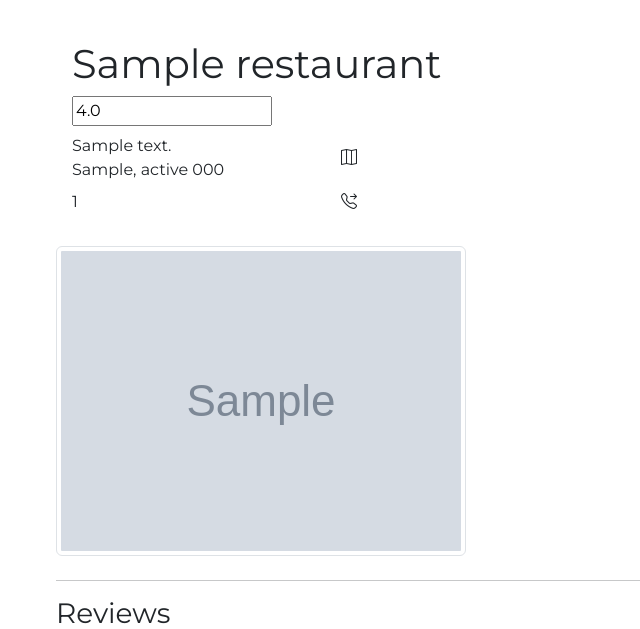
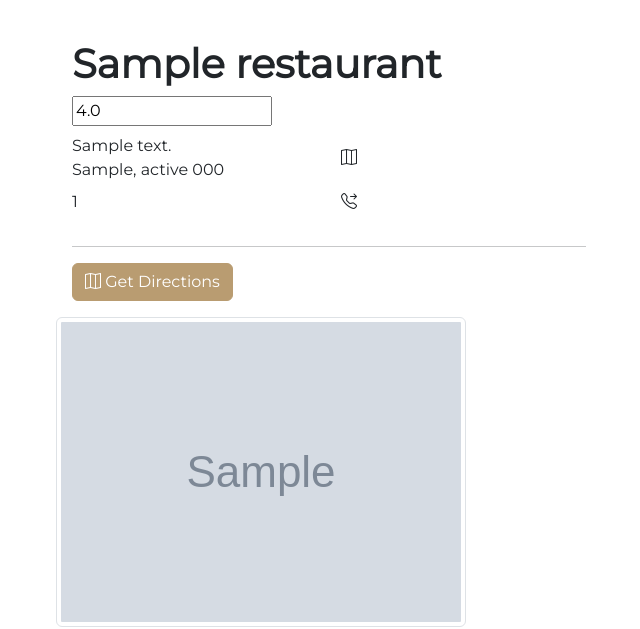
Before and after one commit to ericlwong/foodie-friend, a Flask app: template templates/restaurant_details.html in a window 1280 px wide. Shown: the part 56-685 px from the top of the page, without its empty margins (26-666 px from the left). Run offline with Flask 3, Linux system fonts and the light colour scheme; tables that the repository leaves empty hold one stand-in row (values such as "Sample post"); the template is opened without the code that fills it: values that come from a table or form of the project are taken from there, most other values are stand-ins (such as "Sample title", 1, 10 or a date in 2020); grey boxes marked "Sample" are stand-in pictures; some libraries are stand-ins or nearby versions.

Commit message:
Reorganize buttons & handle display based on user login

```diff
--- a/templates/restaurant_details.html
+++ b/templates/restaurant_details.html
@@ -19,7 +19,7 @@
       <div class="card border-0">
         <div class="card-body">
           <div class="card-title mb-0">
-            <h1>{{ restaurant.name }}</h1>
+            <h1 class="fw-bold">{{ restaurant.name }}</h1>
             <input type="text" class="rating rating-loading mb-2" data-display-only="true" data-show-clear="false" data-show-caption="false" data-size="sm" value="{{ restaurant.rating }}">
           </div>
           <div class="row mb-2">
@@ -54,25 +54,26 @@
 
           {% endif %}
 
-          {% if "user" in session %}
             <hr>
             <div class="d-flex">
+            {% if "user" in session %}
               <form class="me-3" action="/write-review">
                 <button type="submit" class="btn btn-primary" name="restaurant" value="{{ restaurant.restaurant_id }}">
                   <i class="bi bi-star"></i>
                   Write a Review
                 </button>
               </form>
-              <a type="button" class="btn btn-primary me-3" href="/map/{{ restaurant.restaurant_id}}">
+              <button type="button" class="btn btn-primary me-3" data-bs-toggle="modal" data-bs-target="#favorites-modal">
+                <i class="bi bi-heart"></i>
+                Favorite
+              </button>
+            {% endif %}
+              <a type="button" class="btn btn-primary" href="/map/{{ restaurant.restaurant_id}}">
                 <i class="bi bi-map"></i>
                 Get Directions
               </a>
-              <button type="button" class="btn btn-primary" data-bs-toggle="modal" data-bs-target="#favorites-modal">
-                <i class="bi bi-heart"></i>
-                Favorite
-              </button>
             </div>
-          {% endif %}
+
         </div>
       </div>
     </div>
```
